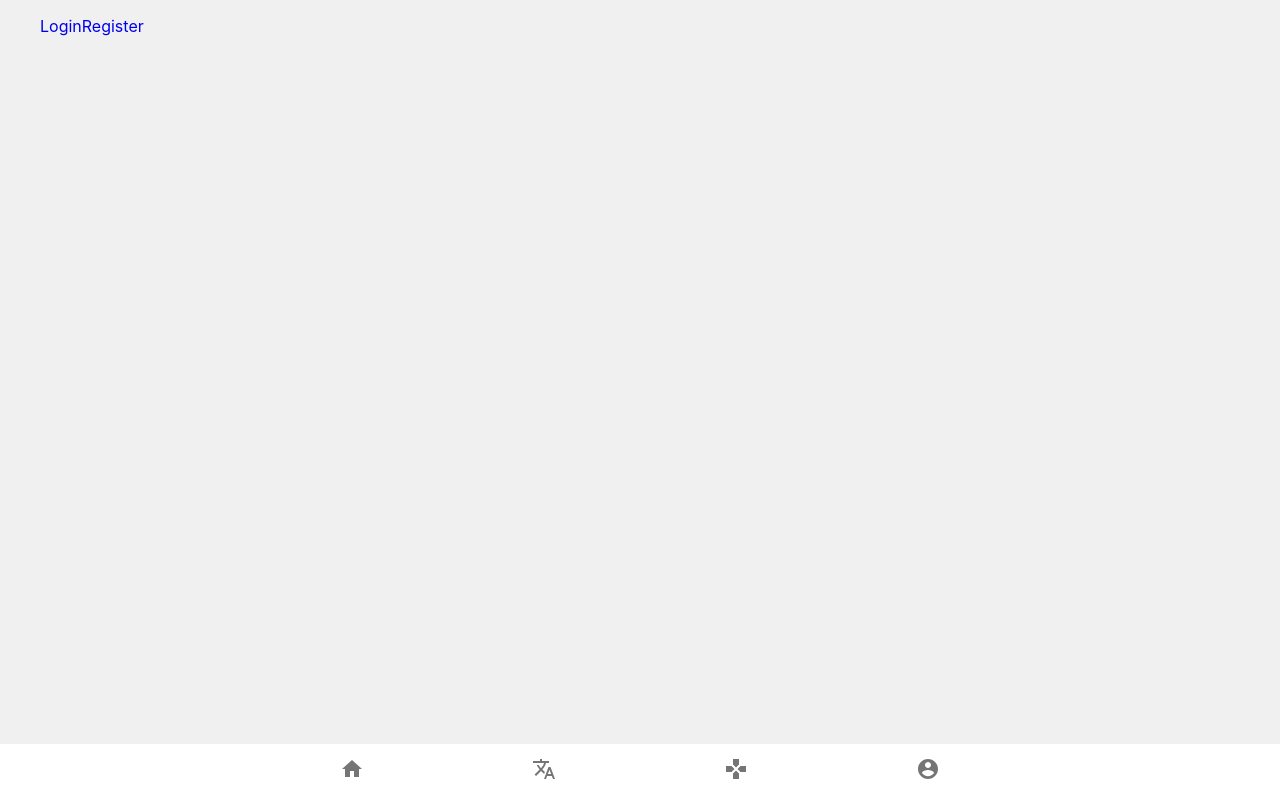
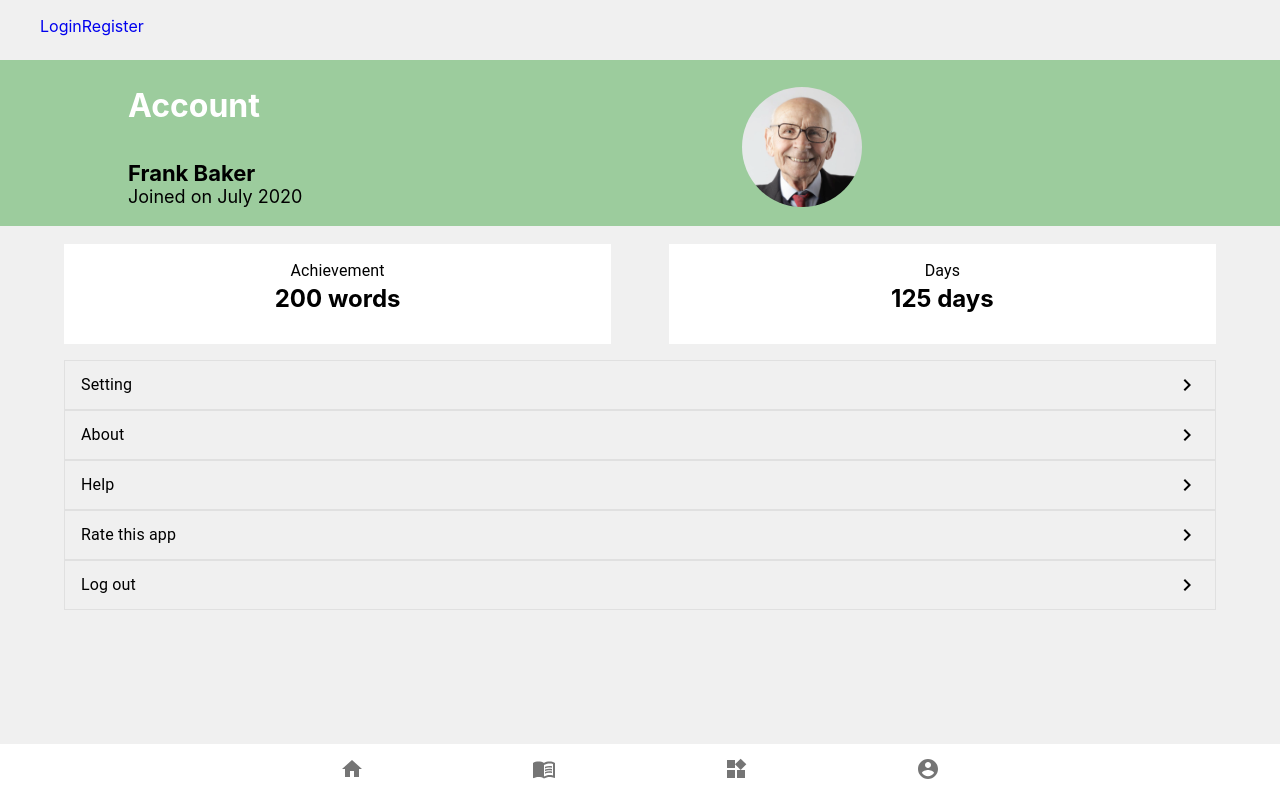
Before and after one commit to picowithleo/amigos-mema, a React (Create React App) app: page /account in a window 1280 px wide. Built offline with nearby package versions, Linux system fonts and the light colour scheme.

Commit message:
create new account page

```diff
--- a/src/navigation/BottomNav.js
+++ b/src/navigation/BottomNav.js
@@ -2,9 +2,9 @@ import BottomNavigation from '@material-ui/core/BottomNavigation';
 import BottomNavigationAction from '@material-ui/core/BottomNavigationAction';
 import { createMuiTheme, makeStyles, ThemeProvider } from '@material-ui/core/styles';
 import AccountCircleIcon from '@material-ui/icons/AccountCircle';
-import GamesIcon from '@material-ui/icons/Games';
 import HomeIcon from '@material-ui/icons/Home';
-import TranslateIcon from '@material-ui/icons/Translate';
+import MenuBookIcon from '@material-ui/icons/MenuBook';
+import WidgetsIcon from '@material-ui/icons/Widgets';
 import React from 'react';
 import { Link } from 'react-router-dom';
 
@@ -41,9 +41,9 @@ const BottomNav = () => {
       <BottomNavigation value={value} onChange={handleChange} className={classes.root}>
 
         <BottomNavigationAction label="Home" value="home" icon={<HomeIcon />} component={Link} to="/home" />
-        <BottomNavigationAction label="Learn" value="Learn" icon={<TranslateIcon />} component={Link} to="/learn" />
-        <BottomNavigationAction label="Discover" value="Discover" icon={<GamesIcon />} component={Link} to="/discover" />/修改之前没有提供的链接-zz 29/08//
-          <BottomNavigationAction label="Account" value="account" icon={<AccountCircleIcon />} component={Link} to="/profile" />
+        <BottomNavigationAction label="Learn" value="Learn" icon={<MenuBookIcon />} component={Link} to="/learn" />
+        <BottomNavigationAction label="Discover" value="Discover" icon={<WidgetsIcon />} component={Link} to="/discover" />
+        <BottomNavigationAction label="Account" value="account" icon={<AccountCircleIcon />} component={Link} to="/account" />
 
       </BottomNavigation>
     </ThemeProvider>
--- /dev/null
+++ b/src/page/Account.js
@@ -0,0 +1,127 @@
+import Avatar from '@material-ui/core/Avatar';
+import Box from '@material-ui/core/Box';
+import List from '@material-ui/core/List';
+import ListItem from '@material-ui/core/ListItem';
+import ListItemText from '@material-ui/core/ListItemText';
+import { makeStyles } from '@material-ui/core/styles';
+import ChevronRightIcon from '@material-ui/icons/ChevronRight';
+import React from 'react';
+import user from '../assets/img/user.jpg';
+
+
+const useStyles = makeStyles((theme) => ({
+
+    title: {
+        textAlign: 'left',
+        fontSize: '20px',
+        top: '12%',
+        color: '#FFFFFF',
+        position: 'relative',
+        left: '10%',
+        width: '80%',
+    },
+    avatararea: {
+        width: '100%',
+        right: '0%',
+        position: 'relative',
+        height: '150px',
+        backgroundColor: '#9CCC9D',
+    },
+    large: {
+        width: theme.spacing(15),
+        height: theme.spacing(15),
+        marginLeft: '60%',
+        marginTop: '-120px',
+    },
+    info: {
+        color: '#000000',
+        fontSize: '18px',
+        marginTop: '35px',
+    },
+    mainarea: {
+        width: '90%',
+        display: 'flex',
+        marginLeft: '5%',
+    },
+    mainbox: {
+        display: 'flex',
+        height: '100px',
+        flexDirection: 'column',
+        backgroundColor: theme.palette.background.paper,
+    },
+    maintext: {
+        top: '3%',
+        position: 'relative',
+    },
+    subtext: {
+        fontSize: '1.5rem',
+        fontWeight: 'bold',
+        marginBottom: '10%',
+    },
+    index: {
+        width: '90%',
+        marginLeft: '5%',
+    },
+    indexrow: {
+        border: "1px solid #e0e0e0",
+        fontSize: '2rem',
+    },
+}));
+
+export default function CustomizedInputBase() {
+    const classes = useStyles();
+
+    return (
+        <List>
+            <Box className={classes.root}>
+                <List className={classes.avatararea}>
+                    <Box className={classes.title}>
+                        <h style={{ fontSize: '2rem' }}><b>Account</b></h>
+                        <div className={classes.info}>
+                            <h style={{ fontWeight: "bold", fontSize: '22px' }}>Frank Baker</h>
+                            <br></br>
+                            <h>Joined on July 2020</h>
+                        </div>
+                        <Avatar alt="User avatar" className={classes.large} src={user} />
+                    </Box>
+                </List>
+            </Box>
+            <Box style={{ marginTop: '10px' }}>
+                <List className={classes.mainarea}>
+                    <ListItem className={classes.mainbox} style={{ marginRight: '2.5%' }}>
+                        <ListItemText primary="Achievement" className={classes.maintext} />
+                        <h className={classes.subtext}>200 words</h>
+                    </ListItem>
+                    <ListItem className={classes.mainbox} style={{ marginLeft: '2.5%' }}>
+                        <ListItemText primary="Days" className={classes.maintext} />
+                        <h className={classes.subtext}>125 days</h>
+                    </ListItem>
+                </List>
+            </Box>
+            <Box>
+                <List component="nav" aria-label="main mailbox folders" className={classes.index}>
+                    <ListItem button className={classes.indexrow}>
+                        <ListItemText primary="Setting" />
+                        <ChevronRightIcon />
+                    </ListItem>
+                    <ListItem button className={classes.indexrow} >
+                        <ListItemText primary="About" />
+                        <ChevronRightIcon />
+                    </ListItem>
+                    <ListItem button className={classes.indexrow} >
+                        <ListItemText primary="Help" />
+                        <ChevronRightIcon />
+                    </ListItem>
+                    <ListItem button className={classes.indexrow} >
+                        <ListItemText primary="Rate this app" />
+                        <ChevronRightIcon />
+                    </ListItem>
+                    <ListItem button className={classes.indexrow} >
+                        <ListItemText primary="Log out" />
+                        <ChevronRightIcon />
+                    </ListItem>
+                </List>
+            </Box>
+        </List>
+    );
+}
--- a/src/routes/Routes.js
+++ b/src/routes/Routes.js
@@ -15,6 +15,7 @@ import Mema from '../page/Mema';
 import Profile from '../page/Profile';
 import Reviewpage from '../page/Reviewpage';
 import Translatepage from '../page/Translatepage';
+import Account from '../page/Account';
 
 const Routes = () => {
   return (
@@ -44,6 +45,7 @@ const Routes = () => {
 
       {/* Account page related */}
       <Route exact path="/profile" component={Profile} />
+      <Route exact path="/account" component={Account} />
 
     </Switch>
 
```
Also changed, not shown: src/assets/img/user.jpg (added).
